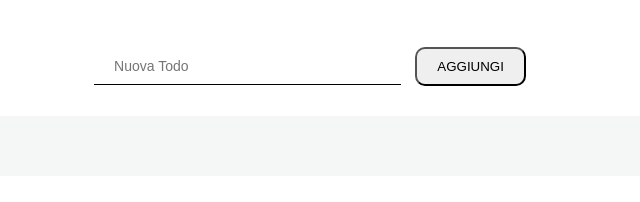
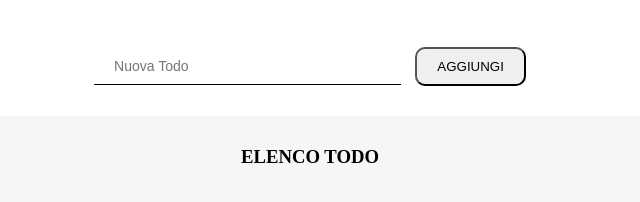
Before and after one commit to manuelbosi/vue-todolist, a plain HTML site: page index.html in a window 1280 px wide. Shown: the part 112-314 px from the top of the page, without its empty margins (330-970 px from the left). Drawn offline with nearby package versions, Linux system fonts and the light colour scheme.

Commit message:
inserimento titolo lista

```diff
--- a/css/style.css
+++ b/css/style.css
@@ -27,6 +27,7 @@
   margin-right: 10px;
   border: 0;
   border-bottom: 1px solid black;
+  outline: none;
 }
 #app button {
   border-radius: 10px;
@@ -37,6 +38,9 @@
   background-color: #f5f7f7;
   padding: 30px;
   border-radius: 10px;
+}
+#app ul h3{
+  margin-bottom: 20px;
 }
 #app ul li {
   display: flex;
--- a/index.html
+++ b/index.html
@@ -16,6 +16,7 @@
     <button @click="addTodo">AGGIUNGI</button>
 
     <ul>
+      <h3>ELENCO TODO</h3>
       <li v-for="(task, index) in taskList">{{task}}<i class="fas fa-trash-alt" @click="deleteTodo(task)"></i></li>
     </ul>
 
```
